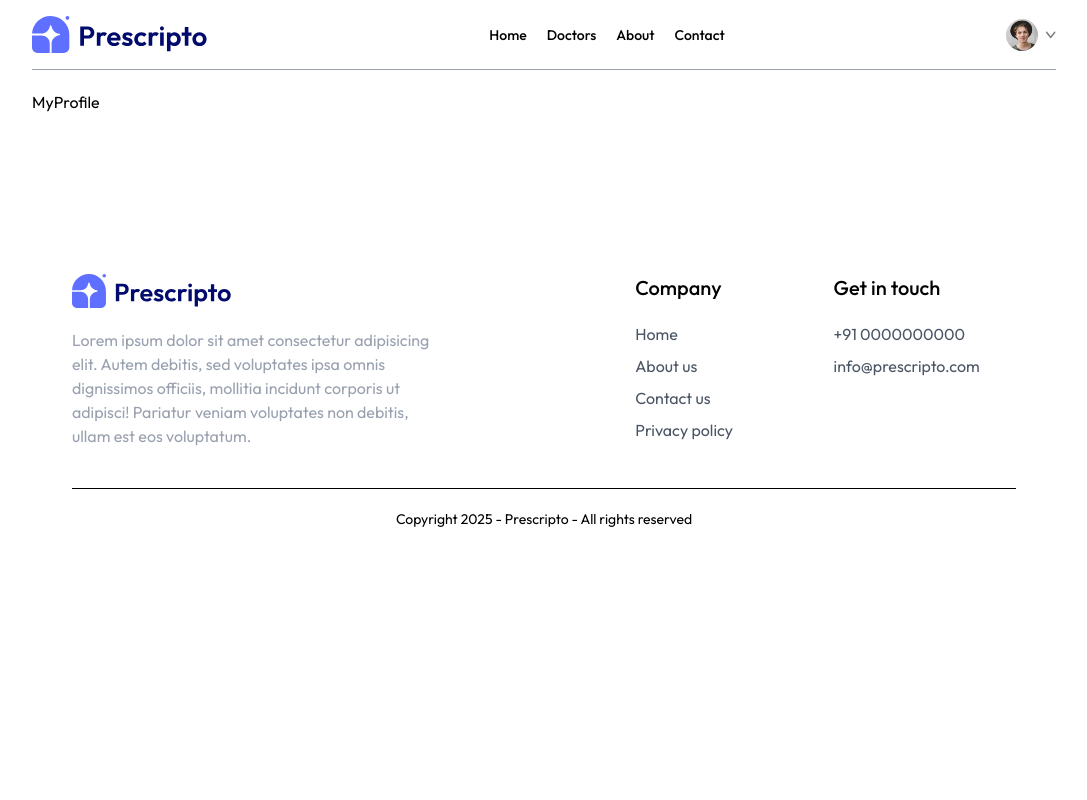
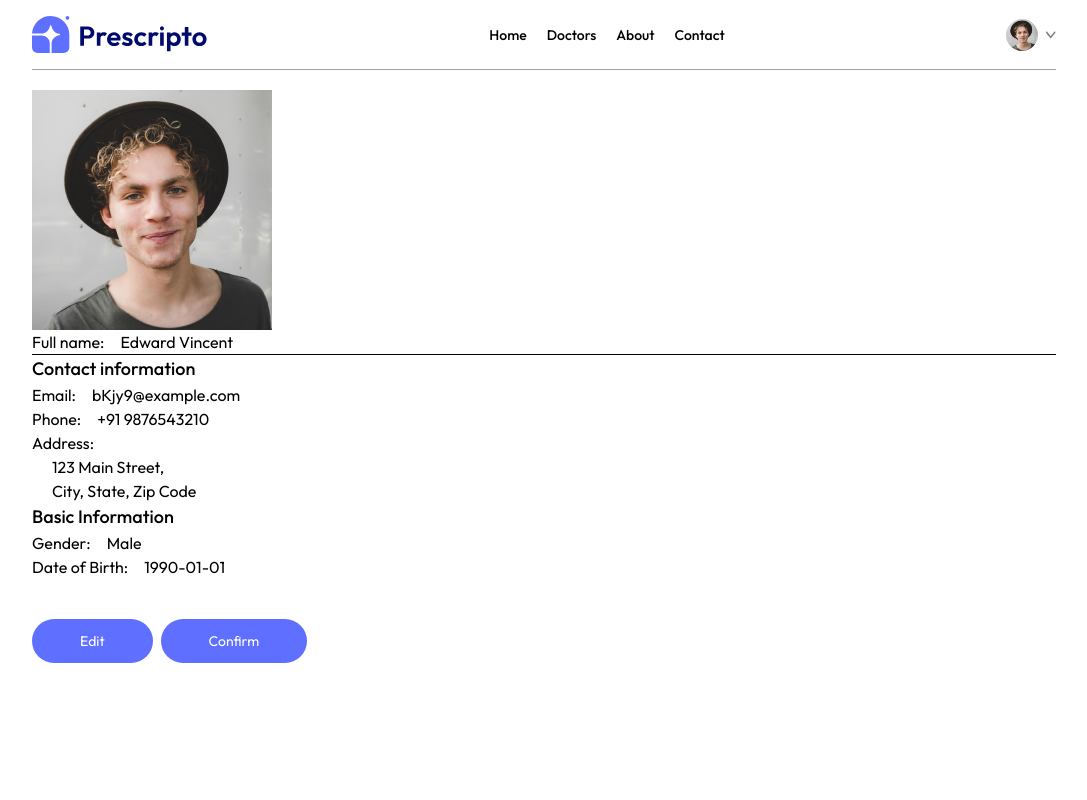
Before and after one commit to maquejp/temp_prescripto, a React (Vite) app in the folder frontend/: page /my-profile in a window 1280 px wide. Shown: the top 800 px of the page, without its empty margins (96-1183 px from the left). Built offline with nearby package versions, Linux system fonts and the light colour scheme.

Commit message:
feature: profile and form

```diff
--- a/frontend/src/pages/MyProfile.jsx
+++ b/frontend/src/pages/MyProfile.jsx
@@ -1,7 +1,182 @@
-import React from "react";
+import { useState } from "react";
+import { assets } from "../assets/assets";
 
 const MyProfile = () => {
-  return <div>MyProfile</div>;
+  const [userData, setUserData] = useState({
+    name: "Edward Vincent",
+    image: assets.profile_pic,
+    email: "bKjy9@example.com",
+    phone: "+91 9876543210",
+    address: { line1: "123 Main Street,", line2: " City, State, Zip Code" },
+    gender: "Male",
+    dob: "1990-01-01",
+  });
+
+  const [isEdit, setIsEdit] = useState(false);
+
+  return (
+    <div>
+      <img src={userData.image} alt="avatar" />
+      <div className="flex items-center">
+        <p className="pr-4">Full name:</p>
+        {isEdit ? (
+          <input
+            className="border border-zinc-300 rounded p-2 mt-1"
+            id="name"
+            type="text"
+            value={userData.name}
+            onChange={(e) => {
+              setUserData({ ...userData, name: e.target.value });
+            }}
+          />
+        ) : (
+          <p>{userData.name} </p>
+        )}
+      </div>
+
+      <hr />
+      <p className="text-lg font-medium">Contact information</p>
+
+      <div className="flex items-center">
+        <label htmlFor="email" className="pr-4">
+          Email:
+        </label>
+        {isEdit ? (
+          <div>
+            <input
+              className="border border-zinc-300 rounded p-2 mt-1"
+              id="email"
+              type="text"
+              value={userData.email}
+              onChange={(e) => {
+                setUserData({ ...userData, email: e.target.value });
+              }}
+            />
+          </div>
+        ) : (
+          <p>{userData.email}</p>
+        )}
+      </div>
+
+      <div className="flex items-center">
+        <label htmlFor="phone" className="pr-4">
+          Phone:
+        </label>
+        {isEdit ? (
+          <div>
+            <input
+              className="border border-zinc-300 rounded p-2 mt-1"
+              id="phone"
+              type="text"
+              value={userData.phone}
+              onChange={(e) => {
+                setUserData({ ...userData, phone: e.target.value });
+              }}
+            />
+          </div>
+        ) : (
+          <p>{userData.phone}</p>
+        )}
+      </div>
+
+      <div>
+        <label htmlFor="address">Address:</label>
+        <br />
+        {isEdit ? (
+          <div className="flex flex-col w-1/3 pl-5">
+            <input
+              className="border border-zinc-300 rounded p-2 mt-1"
+              type="text"
+              value={userData.address.line1}
+              onChange={(e) => {
+                setUserData({
+                  ...userData,
+                  address: { ...userData.address, line1: e.target.value },
+                });
+              }}
+            />
+            <input
+              className="border border-zinc-300 rounded p-2 mt-1"
+              type="text"
+              value={userData.address.line2}
+              onChange={(e) => {
+                setUserData({
+                  ...userData,
+                  address: { ...userData.address, line2: e.target.value },
+                });
+              }}
+            />
+          </div>
+        ) : (
+          <div className="flex flex-col w1/3 pl-5">
+            <p>{userData.address.line1}</p>
+            <p>{userData.address.line2}</p>
+          </div>
+        )}
+      </div>
+
+      <p className="text-lg font-medium">Basic Information</p>
+
+      <div className="flex items-center">
+        <label htmlFor="gender" className="pr-4">
+          Gender:
+        </label>
+        {isEdit ? (
+          <div>
+            <select
+              className="border border-zinc-300 rounded p-2 mt-1"
+              name="gender"
+              onChange={(e) =>
+                setUserData({ ...userData, gender: e.target.value })
+              }
+            >
+              <option value="male">Male</option>
+              <option value="female">Female</option>
+              <option value="other">Other</option>
+            </select>
+          </div>
+        ) : (
+          <p>{userData.gender}</p>
+        )}
+      </div>
+
+      <div className="flex items-center">
+        <label htmlFor="dob" className="pr-4">
+          Date of Birth:
+        </label>
+        {isEdit ? (
+          <div>
+            <input
+              className="border border-zinc-300 rounded p-2 mt-1"
+              id="dob"
+              type="text"
+              value={userData.dob}
+              onChange={(e) => {
+                setUserData({ ...userData, dob: e.target.value });
+              }}
+            />
+          </div>
+        ) : (
+          <p>{userData.dob}</p>
+        )}
+      </div>
+
+      <div className="flex flex-row gap-2">
+        <button
+          className="bg-app-primary px-12 py-3 rounded-full text-white text-sm mt-10 cursor-pointer"
+          onClick={() => setIsEdit(!isEdit)}
+        >
+          Edit
+        </button>
+        <button
+          className="bg-app-primary px-12 py-3 rounded-full text-white text-sm mt-10 cursor-pointer"
+          onClick={() => setIsEdit(!isEdit)}
+        >
+          Confirm
+        </button>
+      </div>
+    </div>
+  );
 };
 
 export default MyProfile;
```
